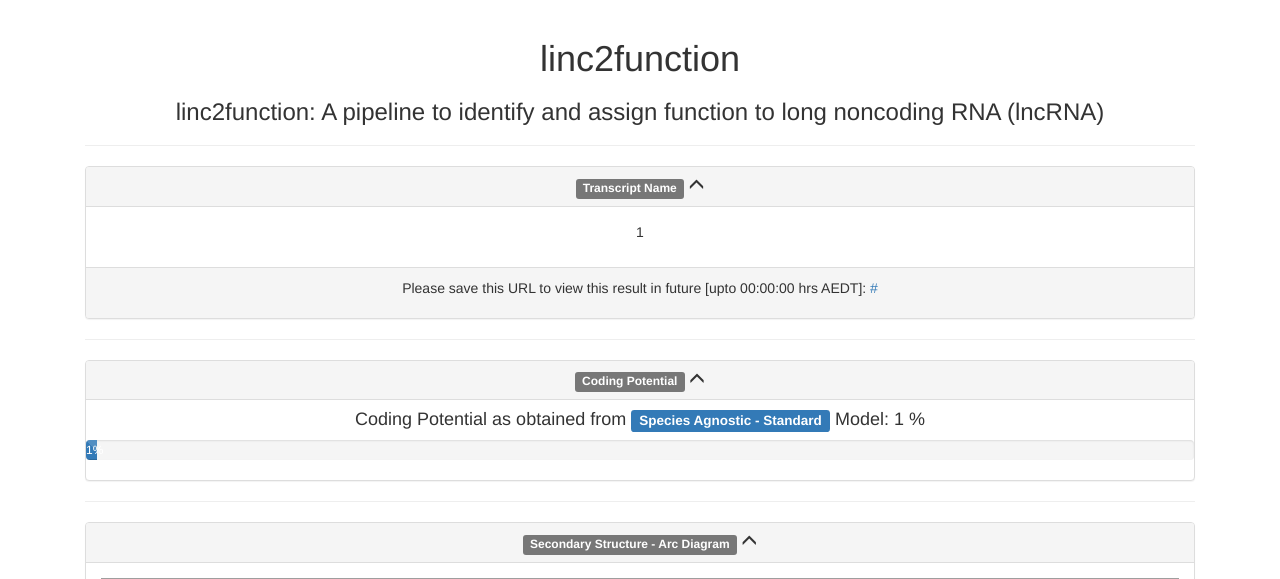
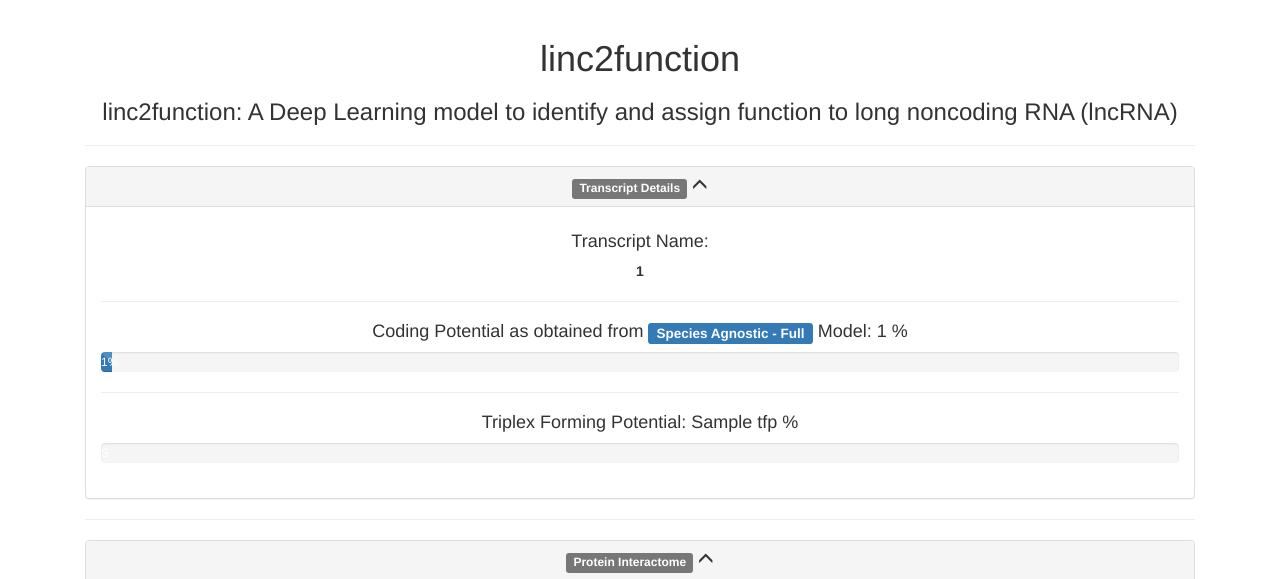
Before and after one commit to ryashpal/cidmirnaweb, a Django app: template templates/linc2function_result.html in a window 1280 px wide. Shown: the part 51-630 px from the top of the page. Run offline with Django 3.2, Linux system fonts and the light colour scheme; the template is opened without the code that fills it: most values are stand-ins (such as "Sample title", 1, 10 or a date in 2020); some libraries are stand-ins or nearby versions; grey boxes are pictures that could not be loaded.

Commit message:
displaying TFP

```diff
--- a/linc2function/linc2functionUsecase.py
+++ b/linc2function/linc2functionUsecase.py
@@ -5,6 +5,7 @@ from django.conf import settings
 from Bio import SeqIO
 
 from .calculateCodingPotentialUsecase import calculate as calculateCodingPotential
+from .calculateTriplexFormingPotentialUsecase import calculate as calculateTriplexFormingPotential
 from .predictSecondaryStructureUsecase import predict as predictSecondaryStructure
 from .predictBindingSitesUsecase import predict as predictBindingSites
 
@@ -34,6 +35,7 @@ def annotateFastaFile(uid, model, modelType):
     args = {}
     if sequence and fasta_id:
         percentage = calculateCodingPotential(sequence, model, modelType)
+        tfp = calculateTriplexFormingPotential(sequence)
         radiateImageName, lineImageName = predictSecondaryStructure(fasta_id, uid)
         arc_diagram_path = os.path.join('tmp', uid, lineImageName)
         twod_diagram_path = os.path.join('tmp', uid, radiateImageName)
@@ -41,6 +43,7 @@ def annotateFastaFile(uid, model, modelType):
         url = settings.EXTERNAL_BASE_URL + '/linc2function?uid=' + uid + '&model=' + model + '&type=' + modelType
         args = {
             'percentage': percentage,
+            'tfp': tfp,
             'sequence': sequence,
             'model': model,
             'type': modelType,
--- a/templates/linc2function.html
+++ b/templates/linc2function.html
@@ -6,7 +6,7 @@
 
 <div class="main">
     <h1>linc2function</h1>
-    <p>linc2function: A pipeline to identify and assign function to long noncoding RNA (lncRNA)</p>
+    <p>linc2function: A Deep Learning model to identify and assign function to long noncoding RNA (lncRNA)</p>
 
 <hr>
 
@@ -42,7 +42,7 @@
                 value="standard"
                 checked>
             <label class="form-check-label" for="standard_radio">
-                Standard Model
+                Full Model
             </label>
           </div>
           <div class="radio-inline form-check">
@@ -53,7 +53,7 @@
                 id="basic_radio"
                 value="basic">
             <label class="form-check-label" for="basic_radio">
-                Basic Model
+                Light Weight Model
             </label>
           </div>
     </div>
--- a/templates/linc2function_result.html
+++ b/templates/linc2function_result.html
@@ -7,42 +7,28 @@
 
 <div class="main">
     <h1>linc2function</h1>
-    <h3>linc2function: A pipeline to identify and assign function to long noncoding RNA (lncRNA)</h3>
+    <h3>linc2function: A Deep Learning model to identify and assign function to long noncoding RNA (lncRNA)</h3>
 
 <hr>
 
 <div class="panel panel-default">
     <div class="panel-heading">
         <h3 class="panel-title">
-            <span class="label label-default">Transcript Name</span>
+            <span class="label label-default">Transcript Details</span>
             <span name="toggle_pnl" class="glyphicon glyphicon-menu-up" aria-hidden="true" data-toggle="collapse" href="#transctipt_id_pnl"></span>
         </h3>
     </div>
     <div id="transctipt_id_pnl" class="panel-body collapse in" style="word-break: break-all">
-        <p>{{transcript_id}}</p>
-    </div>
-    <div class="panel-footer">
-        <p>Please save this URL to view this result in future [upto 00:00:00 hrs AEDT]: <a href="{{url}}">{{url}}</a></p>
-    </div>
-    </div>
-
+        <h4>Transcript Name: </h4><strong>{{transcript_id}}</strong>
         <hr>
-
-<div class="panel panel-default" style="margin-top:20px">
-    <div class="panel-heading">
-        <h3 class="panel-title">
-            <span class="label label-default">Coding Potential</span>
-            <span name="toggle_pnl" class="glyphicon glyphicon-menu-up" aria-hidden="true" data-toggle="collapse" href="#coding_potential_pnl"></span>
-        </h3>
-    </div>
         {% if model == 'hs' and type == 'basic'%}
-    <h4>Coding Potential as obtained from <span class="label label-primary">Human Specific - Basic</span> Model: {{percentage}} %</h4>
+        <h4>Coding Potential as obtained from <span class="label label-primary">Human Specific - Light Weight</span> Model: {{percentage}} %</h4>
         {% elif model == 'hs' and type == 'standard'%}
-    <h4>Coding Potential as obtained from <span class="label label-primary">Human Specific - Standard</span> Model: {{percentage}} %</h4>
+        <h4>Coding Potential as obtained from <span class="label label-primary">Human Specific - Full</span> Model: {{percentage}} %</h4>
         {% elif model == 'sa' and type == 'basic'%}
-    <h4>Coding Potential as obtained from <span class="label label-primary">Species Agnostic - Basic</span> Model: {{percentage}} %</h4>
+        <h4>Coding Potential as obtained from <span class="label label-primary">Species Agnostic - Light Weight</span> Model: {{percentage}} %</h4>
         {% else %}
-    <h4>Coding Potential as obtained from <span class="label label-primary">Species Agnostic - Standard</span> Model: {{percentage}} %</h4>
+        <h4>Coding Potential as obtained from <span class="label label-primary">Species Agnostic - Full</span> Model: {{percentage}} %</h4>
         {% endif %}
         <div id="coding_potential_pnl" class="progress collapse in" data-toggle="tooltip" title="Coding Potential Percentage for the Given Sequence">
             <div
@@ -55,33 +41,19 @@
                 {{ percentage}}%
             </div>
         </div>
-</div>
-
         <hr>
-
-<div class="panel panel-default">
-    <div class="panel-heading">
-        <h3 class="panel-title">
-            <span class="label label-default">Secondary Structure - Arc Diagram</span>
-            <span name="toggle_pnl" class="glyphicon glyphicon-menu-up" aria-hidden="true" data-toggle="collapse" href="#arc_diagram_pnl"></span>
-        </h3>
-    </div>
-    <div id="arc_diagram_pnl" class="panel-body collapse in">
-        <img alt="Arc Diagram" src="{% static arc_diagram_path %}", width="100%">
+        <h4>Triplex Forming Potential: {{tfp}} %</h4>
+        <div id="tfp_pnl" class="progress collapse in" data-toggle="tooltip" title="Triplex Forming Potential Percentage for the Given Sequence">
+            <div
+                class="progress-bar progress-bar-striped bg-info"
+                role="progressbar"
+                style="width: {{tfp}}%"
+                aria-valuenow="{{tfp}}"
+                aria-valuemin="0"
+                aria-valuemax="100">
+                {{ tfp}}%
             </div>
         </div>
-
-<hr>
-
-<div class="panel panel-default">
-    <div class="panel-heading">
-        <h3 class="panel-title">
-            <span class="label label-default">Secondary Structure - 2D Diagram</span>
-            <span name="toggle_pnl" class="glyphicon glyphicon-menu-up" aria-hidden="true" data-toggle="collapse" href="#twod_diagram_pnl"></span>
-        </h3>
-    </div>
-    <div id="twod_diagram_pnl" class="panel-body collapse in">
-        <img alt="2D Diagram" src="{% static twod_diagram_path %}", width="100%">
     </div>
 </div>
 
@@ -121,12 +93,43 @@
 <div class="panel panel-default">
     <div class="panel-heading">
         <h3 class="panel-title">
+            <span class="label label-default">Secondary Structure - Arc Diagram</span>
+            <span name="toggle_pnl" class="glyphicon glyphicon-menu-up" aria-hidden="true" data-toggle="collapse" href="#arc_diagram_pnl"></span>
+        </h3>
+    </div>
+    <div id="arc_diagram_pnl" class="panel-body collapse in">
+        <img alt="Arc Diagram" src="{% static arc_diagram_path %}", width="100%">
+    </div>
+</div>
+
+<hr>
+
+<div class="panel panel-default">
+    <div class="panel-heading">
+        <h3 class="panel-title">
+            <span class="label label-default">Secondary Structure - 2D Diagram</span>
+            <span name="toggle_pnl" class="glyphicon glyphicon-menu-up" aria-hidden="true" data-toggle="collapse" href="#twod_diagram_pnl"></span>
+        </h3>
+    </div>
+    <div id="twod_diagram_pnl" class="panel-body collapse in">
+        <img alt="2D Diagram" src="{% static twod_diagram_path %}", width="100%">
+    </div>
+</div>
+
+<hr>
+
+<div class="panel panel-default">
+    <div class="panel-heading">
+        <h3 class="panel-title">
             <span class="label label-default">Sequence</span>
             <span name="toggle_pnl" class="glyphicon glyphicon-menu-up" aria-hidden="true" data-toggle="collapse" href="#sequence_pnl"></span>
         </h3>
     </div>
     <div id="sequence_pnl" class="panel-body collapse in">
         <p name="sequence_p" class="text-wrap" style="width: 100%;">{{sequence|join:' '}}</p>
+    </div>
+    <div class="panel-footer">
+        <p>Please save this URL to view this result in future : <a href="{{url}}">{{url}}</a></p>
     </div>
 </div>
 
```
Also changed, not shown: linc2function/calculateTriplexFormingPotentialUsecase.py (added, +15 -0 lines). Lines whose indentation alone changed are shown as unchanged.
